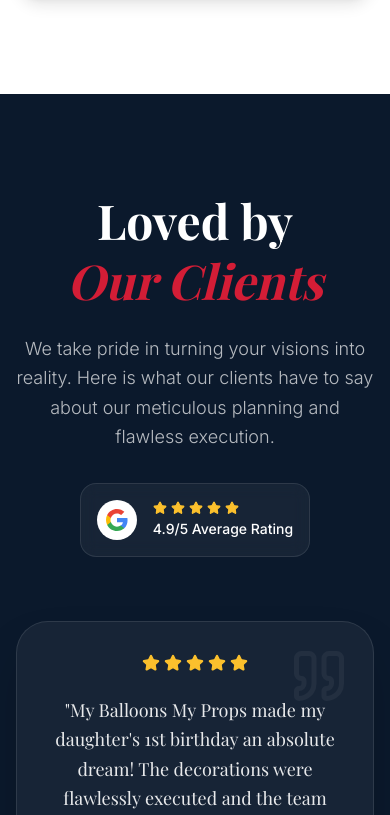
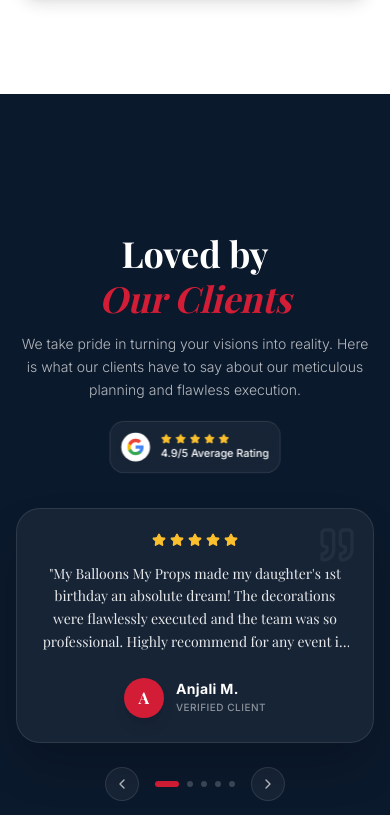
Before and after one commit to Sonikak004/myballons, a Next.js app: page / in a window 390 px wide. Shown: the part 4389-5204 px from the top of the page. Built offline with nearby package versions, Linux system fonts and the light colour scheme; a web font is replaced by a local one.

Commit message:
Aggressively condense mobile testimonials layout to fit perfectly within a single 100vh viewport

```diff
--- a/src/components/Testimonials.tsx
+++ b/src/components/Testimonials.tsx
@@ -44,12 +44,12 @@ export default function Testimonials() {
   };
 
   return (
-    <section className="bg-primary text-white w-full py-24 md:py-32 relative">
-      <div className="container mx-auto px-4 md:px-6 max-w-7xl">
-        <div className="flex flex-col lg:flex-row gap-16 lg:gap-24 relative items-stretch">
+    <section className="bg-primary text-white w-full min-h-[100svh] flex flex-col justify-center py-12 md:py-32 relative">
+      <div className="container mx-auto px-4 md:px-6 max-w-7xl flex flex-col justify-center">
+        <div className="flex flex-col lg:flex-row gap-8 lg:gap-24 relative items-stretch">
           {/* Left: Sticky Header Container */}
           <div className="lg:w-1/3 relative">
-            <div className="lg:sticky lg:top-[30vh] flex flex-col gap-6">
+            <div className="lg:sticky lg:top-[30vh] flex flex-col gap-4 lg:gap-6">
               <motion.div
               initial={{ opacity: 0, x: -20 }}
               whileInView={{ opacity: 1, x: 0 }}
@@ -57,16 +57,16 @@ export default function Testimonials() {
               viewport={{ once: true }}
               className="text-center lg:text-left flex flex-col items-center lg:items-start"
             >
-              <h2 className="text-5xl md:text-6xl font-serif font-bold leading-tight mb-6">
+              <h2 className="text-4xl sm:text-5xl md:text-6xl font-serif font-bold leading-tight mb-3 lg:mb-6">
                 Loved by <br/><span className="text-secondary italic">Our Clients</span>
               </h2>
-              <p className="text-white/70 font-light text-lg mb-8 leading-relaxed max-w-sm mx-auto lg:mx-0">
+              <p className="text-white/70 font-light text-sm sm:text-base lg:text-lg mb-4 lg:mb-8 leading-relaxed max-w-sm mx-auto lg:mx-0">
                 We take pride in turning your visions into reality. Here is what our clients have to say about our meticulous planning and flawless execution.
               </p>
 
               {/* Google Badge */}
-              <div className="inline-flex items-center gap-4 bg-white/5 border border-white/10 p-4 rounded-2xl backdrop-blur-sm">
-                <span className="w-10 h-10 rounded-full bg-white flex items-center justify-center p-2 shrink-0">
+              <div className="inline-flex items-center gap-3 lg:gap-4 bg-white/5 border border-white/10 p-3 lg:p-4 rounded-2xl backdrop-blur-sm transform scale-90 lg:scale-100 origin-center lg:origin-left">
+                <span className="w-8 h-8 lg:w-10 lg:h-10 rounded-full bg-white flex items-center justify-center p-1.5 lg:p-2 shrink-0">
                   <svg viewBox="0 0 24 24" className="w-full h-full">
                     <path fill="#4285F4" d="M22.56 12.25c0-.78-.07-1.53-.2-2.25H12v4.26h5.92c-.26 1.37-1.04 2.53-2.21 3.31v2.77h3.57c2.08-1.92 3.28-4.74 3.28-8.09z" />
                     <path fill="#34A853" d="M12 23c2.97 0 5.46-.98 7.28-2.66l-3.57-2.77c-.98.66-2.23 1.06-3.71 1.06-2.86 0-5.29-1.93-6.16-4.53H2.18v2.84C3.99 20.53 7.7 23 12 23z" />
@@ -74,13 +74,13 @@ export default function Testimonials() {
                     <path fill="#EA4335" d="M12 5.38c1.62 0 3.06.56 4.21 1.64l3.15-3.15C17.45 2.09 14.97 1 12 1 7.7 1 3.99 3.47 2.18 7.07l3.66 2.84c.87-2.6 3.3-4.53 6.16-4.53z" />
                   </svg>
                 </span>
-                <div>
-                  <div className="flex gap-1 text-accent mb-1">
+                <div className="text-left">
+                  <div className="flex gap-1 text-accent mb-0.5 lg:mb-1">
                     {[...Array(5)].map((_, i) => (
-                      <Star key={i} fill="currentColor" size={14} />
+                      <Star key={i} fill="currentColor" size={12} className="lg:w-3.5 lg:h-3.5" />
                     ))}
                   </div>
-                  <div className="text-white text-sm font-medium">4.9/5 Average Rating</div>
+                  <div className="text-white text-xs lg:text-sm font-medium">4.9/5 Average Rating</div>
                 </div>
               </div>
             </motion.div>
@@ -132,40 +132,40 @@ export default function Testimonials() {
                 animate={{ opacity: 1, scale: 1, y: 0 }}
                 exit={{ opacity: 0, scale: 0.95, y: -10 }}
                 transition={{ duration: 0.3 }}
-                className="w-full bg-white/5 border border-white/10 p-8 rounded-[2rem] relative flex flex-col items-center text-center shadow-2xl"
+                className="w-full bg-white/5 border border-white/10 p-6 sm:p-8 rounded-[1.5rem] relative flex flex-col items-center text-center shadow-2xl"
               >
-                <Quote className="absolute top-6 right-6 text-white/5" size={60} />
+                <Quote className="absolute top-4 right-4 text-white/5" size={40} />
 
-                <div className="flex justify-center gap-1 mb-6 text-accent w-full">
+                <div className="flex justify-center gap-1 mb-4 text-accent w-full">
                   {[...Array(5)].map((_, i) => (
-                    <Star key={i} fill="currentColor" size={18} />
+                    <Star key={i} fill="currentColor" size={14} />
                   ))}
                 </div>
 
-                <p className="text-lg md:text-xl text-white/90 font-serif font-light leading-relaxed mb-8 relative z-10">
+                <p className="text-sm sm:text-base text-white/90 font-serif font-light leading-relaxed mb-6 relative z-10 line-clamp-4">
                   "{testimonials[activeIdx].text}"
                 </p>
 
-                <div className="flex flex-row items-center justify-center gap-4 relative z-10 w-full mt-auto">
-                  <div className="w-12 h-12 rounded-full bg-secondary text-white flex items-center justify-center font-bold font-serif text-lg shrink-0 shadow-lg">
+                <div className="flex flex-row items-center justify-center gap-3 relative z-10 w-full mt-auto">
+                  <div className="w-10 h-10 rounded-full bg-secondary text-white flex items-center justify-center font-bold font-serif text-base shrink-0 shadow-lg">
                     {testimonials[activeIdx].name.charAt(0)}
                   </div>
                   <div className="flex flex-col items-start text-left">
-                    <h4 className="font-bold text-base md:text-lg text-white tracking-wide leading-tight">{testimonials[activeIdx].name}</h4>
-                    <span className="text-white/50 text-xs md:text-sm tracking-wider uppercase font-medium mt-1">Verified Client</span>
+                    <h4 className="font-bold text-sm text-white tracking-wide leading-tight">{testimonials[activeIdx].name}</h4>
+                    <span className="text-white/50 text-[10px] tracking-wider uppercase font-medium mt-0.5">Verified Client</span>
                   </div>
                 </div>
               </motion.div>
             </AnimatePresence>
 
             {/* Slide Controls */}
-            <div className="flex items-center justify-center gap-6 mt-8">
+            <div className="flex items-center justify-center gap-4 mt-6">
               <button
                 onClick={prevReview}
-                className="p-3 rounded-full bg-white/5 hover:bg-white/10 border border-white/10 transition-colors active:scale-95"
+                className="p-2 rounded-full bg-white/5 hover:bg-white/10 border border-white/10 transition-colors active:scale-95"
                 aria-label="Previous review"
               >
-                <ChevronLeft size={20} className="text-white/70" />
+                <ChevronLeft size={16} className="text-white/70" />
               </button>
 
               <div className="flex gap-2">
@@ -173,7 +173,7 @@ export default function Testimonials() {
                   <button
                     key={i}
                     onClick={() => setActiveIdx(i)}
-                    className={`w-2.5 h-2.5 rounded-full transition-all duration-300 ${i === activeIdx ? 'bg-secondary w-6' : 'bg-white/20'}`}
+                    className={`h-1.5 rounded-full transition-all duration-300 ${i === activeIdx ? 'bg-secondary w-6' : 'bg-white/20 w-1.5'}`}
                     aria-label={`Go to review ${i + 1}`}
                   />
                 ))}
@@ -181,10 +181,10 @@ export default function Testimonials() {
 
               <button
                 onClick={nextReview}
-                className="p-3 rounded-full bg-white/5 hover:bg-white/10 border border-white/10 transition-colors active:scale-95"
+                className="p-2 rounded-full bg-white/5 hover:bg-white/10 border border-white/10 transition-colors active:scale-95"
                 aria-label="Next review"
               >
-                <ChevronRight size={20} className="text-white/70" />
+                <ChevronRight size={16} className="text-white/70" />
               </button>
             </div>
           </div>
```
